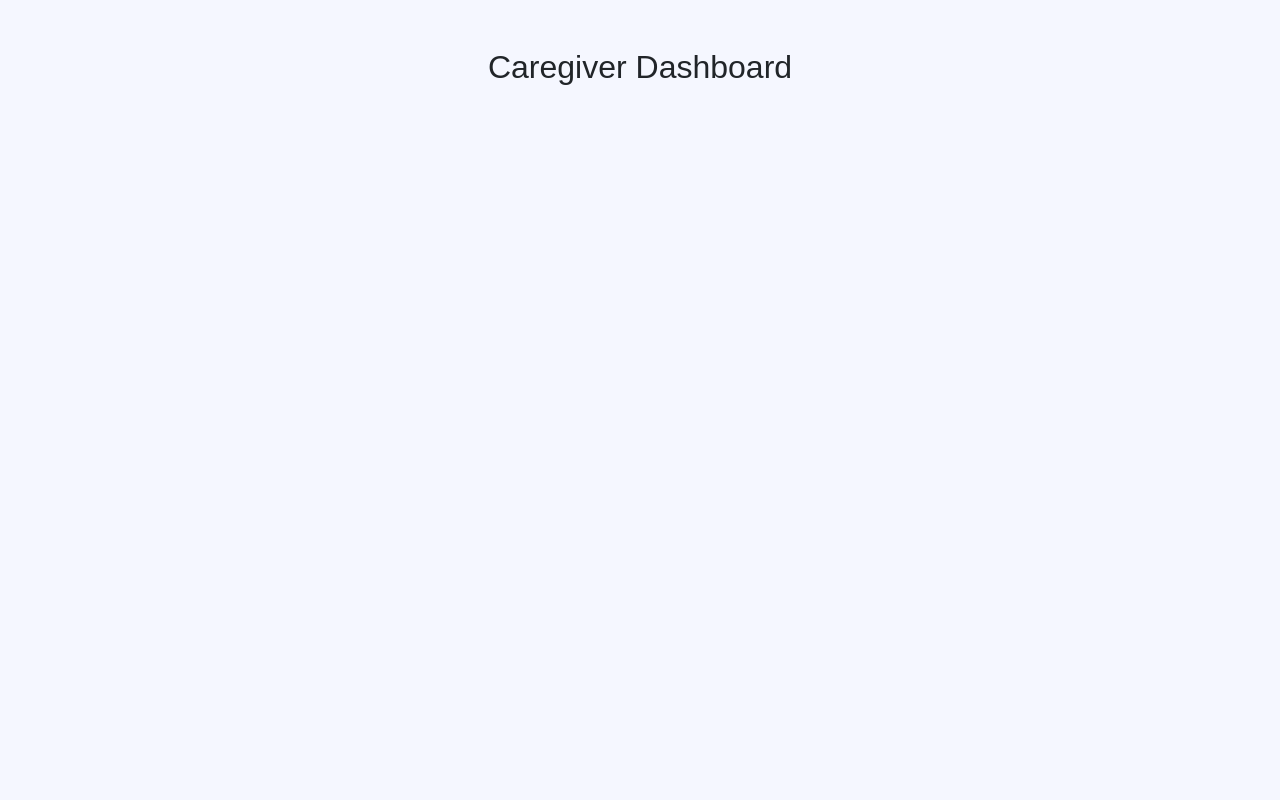
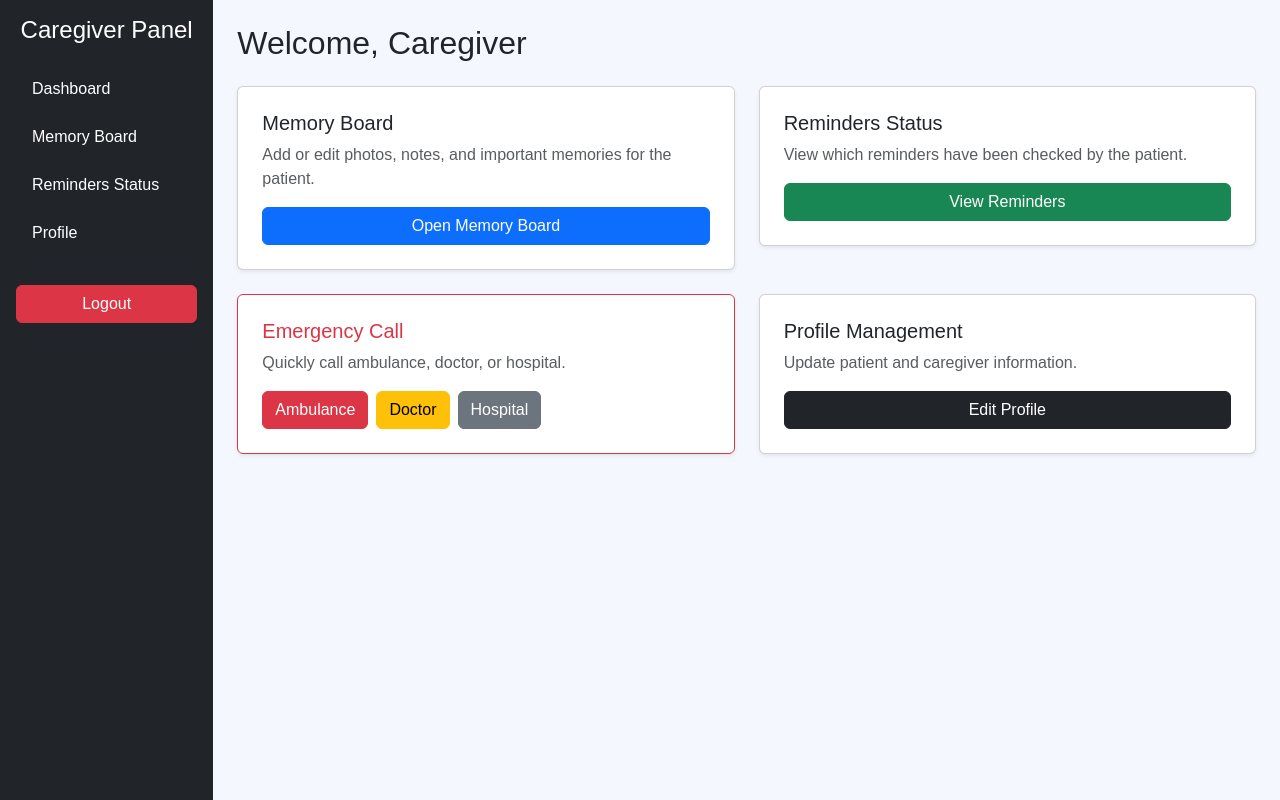
Before and after one commit to Pragya-Bhardwaj/Dementia-Support-Website, a React app in the folder frontend/: page /caregiver in a window 1280 px wide. Built offline with nearby package versions, Linux system fonts and the light colour scheme; the HTML template or start-up script is replaced by a standard one.

Commit message:
Added medication page, patient navbar

```diff
--- a/frontend/src/pages/CaregiverDashboard.jsx
+++ b/frontend/src/pages/CaregiverDashboard.jsx
@@ -1,3 +1,110 @@
+import { Link } from "react-router-dom";
+
 export default function CaregiverDashboard() {
-  return <h2 className="text-center mt-5">Caregiver Dashboard</h2>;
+  return (
+    <div className="container-fluid">
+      <div className="row">
+
+        {/* Sidebar */}
+        <div className="col-md-3 col-lg-2 bg-dark text-white min-vh-100 p-3">
+          <h4 className="text-center mb-4">Caregiver Panel</h4>
+
+          <ul className="nav flex-column">
+            <li className="nav-item mb-2">
+              <Link to="/caregiver" className="nav-link text-white">
+                Dashboard
+              </Link>
+            </li>
+
+            <li className="nav-item mb-2">
+              <Link to="/memory-board" className="nav-link text-white">
+                Memory Board
+              </Link>
+            </li>
+
+            <li className="nav-item mb-2">
+              <Link to="/reminders" className="nav-link text-white">
+                Reminders Status
+              </Link>
+            </li>
+
+            <li className="nav-item mb-2">
+              <Link to="/profile" className="nav-link text-white">
+                Profile
+              </Link>
+            </li>
+
+            <li className="nav-item mt-4">
+              <button className="btn btn-danger w-100">
+                Logout
+              </button>
+            </li>
+          </ul>
+        </div>
+
+        {/* Main Content */}
+        <div className="col-md-9 col-lg-10 p-4">
+          <h2 className="mb-4">Welcome, Caregiver</h2>
+
+          <div className="row">
+            {/* Memory Board */}
+            <div className="col-md-6 mb-4">
+              <div className="card shadow-sm p-4">
+                <h5>Memory Board</h5>
+                <p className="text-muted">
+                  Add or edit photos, notes, and important memories for the patient.
+                </p>
+                <Link to="/memory-board" className="btn btn-primary">
+                  Open Memory Board
+                </Link>
+              </div>
+            </div>
+
+            {/* Reminders Status */}
+            <div className="col-md-6 mb-4">
+              <div className="card shadow-sm p-4">
+                <h5>Reminders Status</h5>
+                <p className="text-muted">
+                  View which reminders have been checked by the patient.
+                </p>
+                <Link to="/reminders" className="btn btn-success">
+                  View Reminders
+                </Link>
+              </div>
+            </div>
+
+            {/* Emergency Call */}
+            <div className="col-md-6 mb-4">
+              <div className="card shadow-sm p-4 border-danger">
+                <h5 className="text-danger">Emergency Call</h5>
+                <p className="text-muted">
+                  Quickly call ambulance, doctor, or hospital.
+                </p>
+
+                <div className="d-flex gap-2">
+                  <button className="btn btn-danger">Ambulance</button>
+                  <button className="btn btn-warning">Doctor</button>
+                  <button className="btn btn-secondary">Hospital</button>
+                </div>
+              </div>
+            </div>
+
+            {/* Profile */}
+            <div className="col-md-6 mb-4">
+              <div className="card shadow-sm p-4">
+                <h5>Profile Management</h5>
+                <p className="text-muted">
+                  Update patient and caregiver information.
+                </p>
+                <Link to="/profile" className="btn btn-dark">
+                  Edit Profile
+                </Link>
+              </div>
+            </div>
+          </div>
+        </div>
+
+      </div>
+    </div>
+  );
 }
```
Also changed, not shown: frontend/src/pages/Medication.jsx (added, +10 -0 lines), frontend/src/components/PatientNavbar.jsx (renamed from frontend/src/components/Navbar.jsx).
